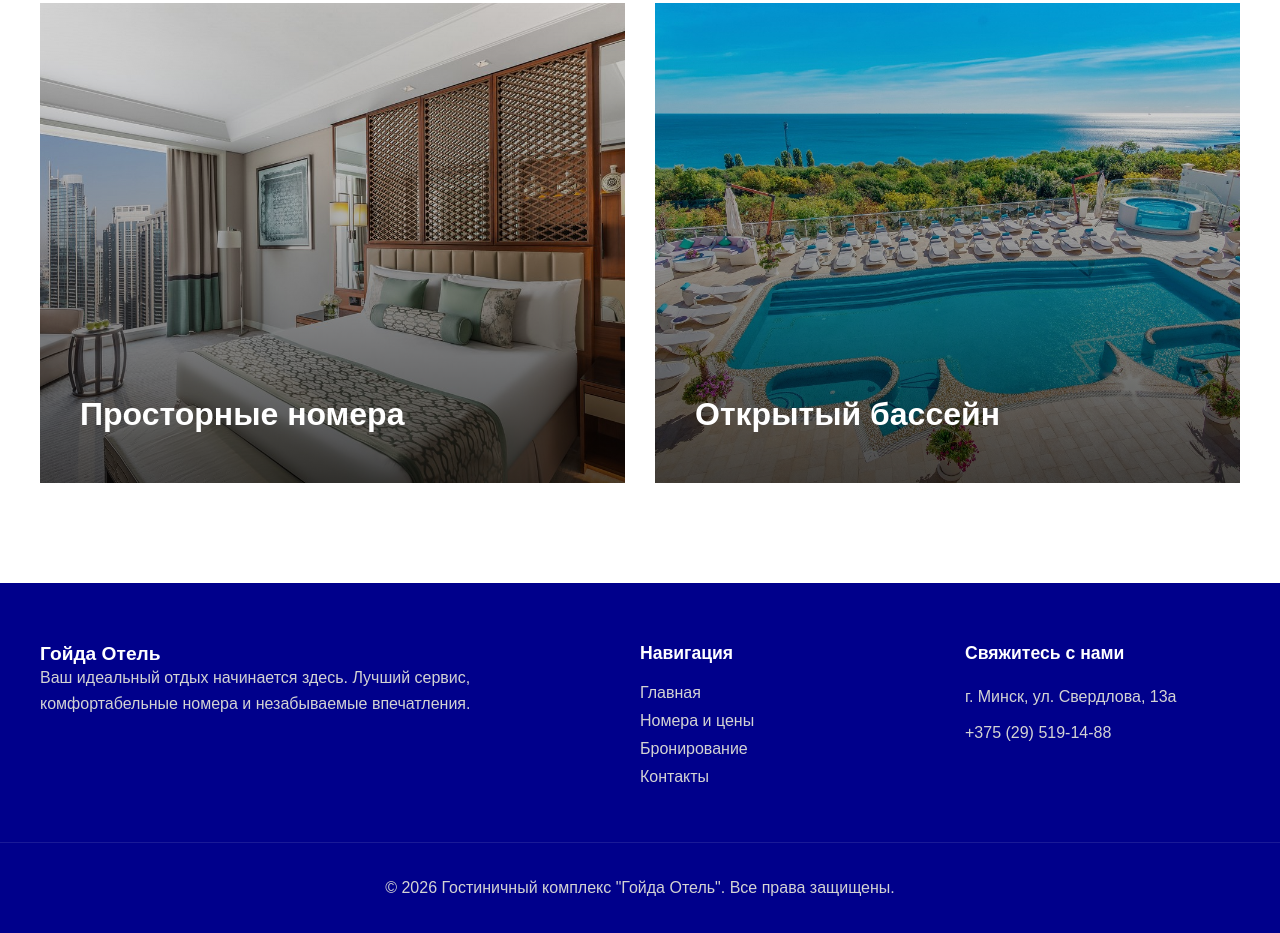
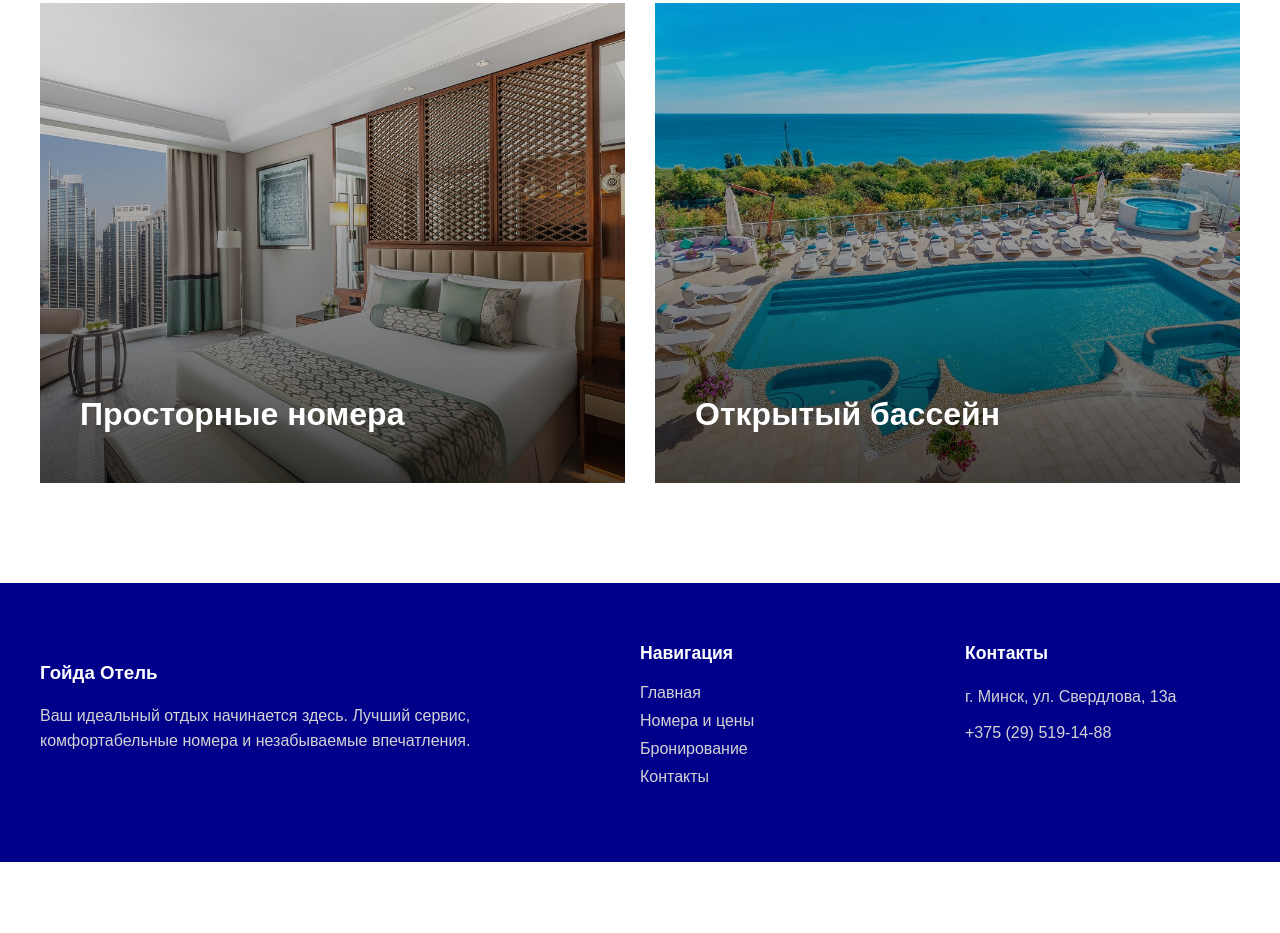
Before and after one commit to Goben535/Hotel-complex, a plain HTML site: page index.html in a window 1280 px wide. Shown: the part 1255-2188 px from the top of the page. After the commit the page ends 2117 px from the top, so only its background shows below. Drawn offline with Linux system fonts and the light colour scheme.

Commit message:
Удаление лиших элементов

```diff
--- a/data.xml
+++ b/data.xml
@@ -5,7 +5,6 @@
         <phone>+375 (29) 519-14-88</phone>
         <address>г. Минск, ул. Свердлова, 13а</address>
         <desc>Ваш идеальный отдых начинается здесь. Лучший сервис, комфортабельные номера и незабываемые впечатления.</desc>
-        <copyright>© 2026 Гостиничный комплекс "Гойда Отель". Все права защищены.</copyright>
         <currency>€</currency>
     </info>
 
@@ -57,7 +56,6 @@
         <subtitle>Остались вопросы? Напишите нам, и наши менеджеры свяжутся с вами в ближайшее время.</subtitle>
         <emails>
             <item>goydahotel@gmail.com</item>
-            <item>svozov@gmail.com</item>
         </emails>
         <schedule>
             <item>Служба бронирования: Круглосуточно</item>
--- a/index.html
+++ b/index.html
@@ -88,7 +88,7 @@
         <section class="gallery container">
             <div class="gallery-h">
                 <h2>Галерея</h2>
-                <a href="#" class="link">Смотреть все номера</a>
+                <a href="rooms.html" class="link">Смотреть все номера</a>
             </div>
             <div class="grid">
                 <div class="card" style="background-image: linear-gradient(to top, rgba(0,0,0,0.7), transparent), url('img/room.jpg');">
@@ -104,9 +104,7 @@
     <footer class="footer">
         <div class="container footer-grid">
             <div class="col">
-                <div class="logo">
-                    <span id="logo-footer"></span>
-                </div>
+                <h3 id="logo-footer"></h3>
                 <p id="desc-footer" class="text"></p>
             </div>
             <div class="col">
@@ -114,13 +112,10 @@
                 <ul id="nav-footer"></ul>
             </div>
             <div class="col">
-                <h4>Свяжитесь с нами</h4>
-                <p class="text" id="addr-footer"></p>
-                <p class="text" id="phone-footer"></p>
+                <h4>Контакты</h4>
+                <p id="addr-footer" class="text"></p>
+                <p id="phone-footer" class="text"></p>
             </div>
-        </div>
-        <div class="footer-bottom">
-            <p id="copy"></p>
         </div>
     </footer>
 
--- a/js/main.js
+++ b/js/main.js
@@ -15,7 +15,6 @@ document.addEventListener('DOMContentLoaded', function() {
 
             if(document.getElementById('desc-footer')) document.getElementById('desc-footer').textContent = getTxt('info desc');
             if(document.getElementById('addr-footer')) document.getElementById('addr-footer').textContent = hotelAddr;
-            if(document.getElementById('copy')) document.getElementById('copy').textContent = getTxt('info copyright');
 
             const navs = [document.getElementById('nav')];
             const navFooter = document.getElementById('nav-footer');
--- a/scss/style.scss
+++ b/scss/style.scss
@@ -253,13 +253,6 @@ body {
     text-decoration: none;
 }
 
-.footer-bottom {
-    text-align: center;
-    padding-top: 20px;
-    border-top: 1px solid rgba(255,255,255,0.1);
-    color: lightgray;
-}
-
 .room-card {
     background: white;
 }
```
Also changed, not shown: contacts.html (+5 -8 lines), css/style.css, 1 other file.
